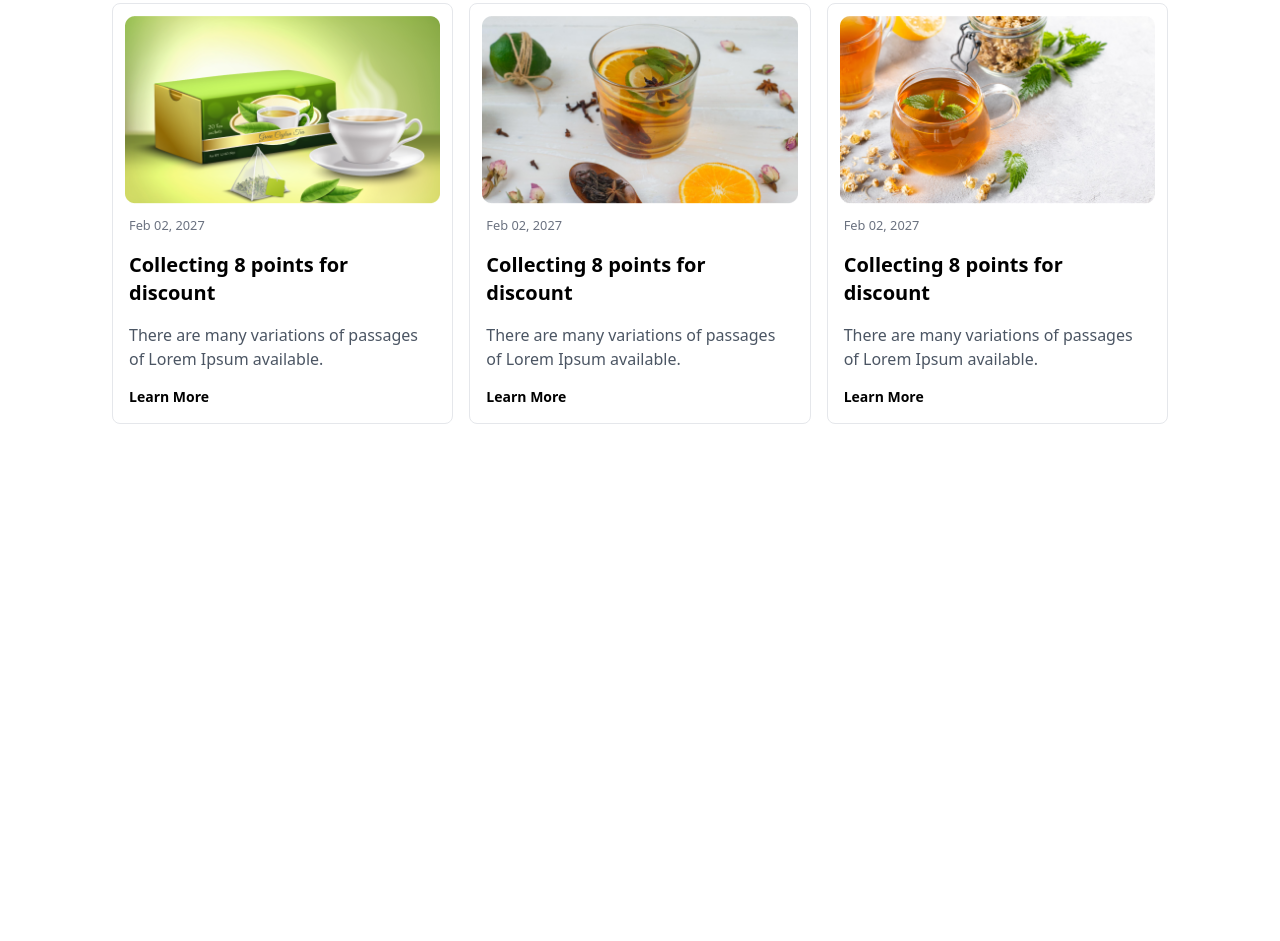
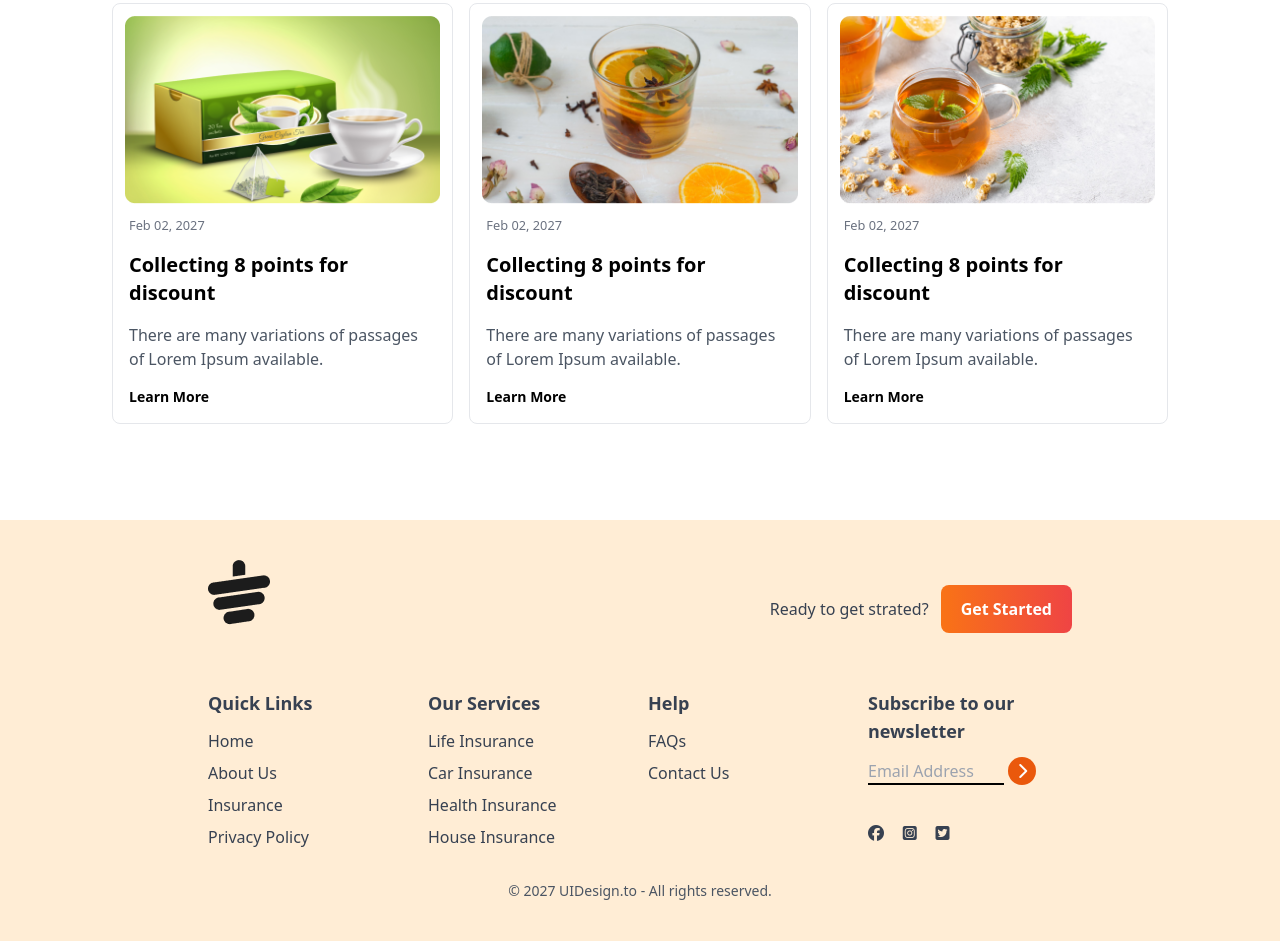
Before and after one commit to marinaakter/tea-house-project, a plain HTML site: page index.html in a window 1280 px wide. Shown: the part 2653-3594 px from the top of the page. Before the commit the page ends 3173 px from the top, so only its background shows below. Drawn offline with nearby package versions, Linux system fonts and the light colour scheme.

Commit message:
footer section added with style

```diff
--- a/index.html
+++ b/index.html
@@ -270,9 +270,7 @@
           </p>
         </div>
         <!-- news card section -->
-        <div
-          class="grid grid-cols-1 md:grid-cols-2 lg:grid-cols-3 gap-4"
-        >
+        <div class="grid grid-cols-1 md:grid-cols-2 lg:grid-cols-3 gap-4">
           <!-- news card 1 -->
           <div class="rounded-lg border border-gray-200">
             <img class="mx-auto p-3 w-full" src="images/news-1.png" alt="" />
@@ -321,5 +319,89 @@
         </div>
       </section>
     </main>
+    <!-- Footer section -->
+    <footer class="bg-orange-100 text-gray-700 py-10 px-4 md:px-16">
+      <div class="w-9/12 mx-auto">
+        <!-- Logo -->
+        <div class="mb-8 flex justify-between">
+          <img class="mb-8" src="images/cup.png" alt="" />
+          <div class="flex items-center gap-3">
+            <h4>Ready to get strated?</h4>
+            <button
+              class="bg-gradient-to-r from-orange-500 to-red-500 px-5 py-3 rounded-lg text-white font-bold"
+            >
+              Get Started
+            </button>
+          </div>
+        </div>
+        <!-- links -->
+        <div class="grid grid-cols-1 md:grid-cols-2 lg:grid-cols-4 gap-4">
+          <!-- Column 1 -->
+          <div>
+            <h3 class="font-semibold text-lg mb-3">Quick Links</h3>
+            <ul class="space-y-2">
+              <li><a class="hover:text-orange-600" href="#">Home</a></li>
+              <li><a class="hover:text-orange-600" href="#">About Us</a></li>
+              <li><a class="hover:text-orange-600" href="#">Insurance</a></li>
+              <li>
+                <a class="hover:text-orange-600" href="#">Privacy Policy</a>
+              </li>
+            </ul>
+          </div>
+          <!-- Column 2 -->
+          <div>
+            <h3 class="font-semibold text-lg mb-3">Our Services</h3>
+            <ul class="space-y-2">
+              <li>
+                <a class="hover:text-orange-600" href="#">Life Insurance</a>
+              </li>
+              <li>
+                <a class="hover:text-orange-600" href="#">Car Insurance</a>
+              </li>
+              <li>
+                <a class="hover:text-orange-600" href="#">Health Insurance</a>
+              </li>
+              <li>
+                <a class="hover:text-orange-600" href="#">House Insurance</a>
+              </li>
+            </ul>
+          </div>
+          <!-- Column 3 -->
+          <div>
+            <h3 class="font-semibold text-lg mb-3">Help</h3>
+            <ul class="space-y-2">
+              <li><a class="hover:text-orange-600" href="#">FAQs</a></li>
+              <li><a class="hover:text-orange-600" href="#">Contact Us</a></li>
+            </ul>
+          </div>
+          <!-- Column 4 -->
+          <div>
+            <h3 class="font-semibold text-lg mb-3">
+              Subscribe to our newsletter
+            </h3>
+            <div class="flex flex-col space-y-2">
+              <div>
+                <input
+                  placeholder="Email Address"
+                  type="text"
+                  class="bg-transparent border-b-2 border-black w-4/6"
+                />
+                <i
+                  class="fa-solid fa-chevron-right w-7 h-7 bg-orange-600 rounded-full inline-flex text-white justify-center items-center"
+                ></i>
+              </div>
+              <div class="flex justify-between w-2/5 ">
+                <i class="fa-brands fa-facebook mb-2 mt-8"></i>
+                <i class="fa-brands fa-square-instagram mb-2 mt-8"></i>
+                <i class="fa-brands fa-square-twitter mb-2 mt-8"></i>
+              </div>
+            </div>
+          </div>
+        </div>
+        <div class="text-center pt-4 mt-4">
+            <p class="text-sm text-gray-600">© 2027 UIDesign.to - All rights reserved.</p>
+        </div>
+      </div>
+    </footer>
   </body>
 </html>
```
